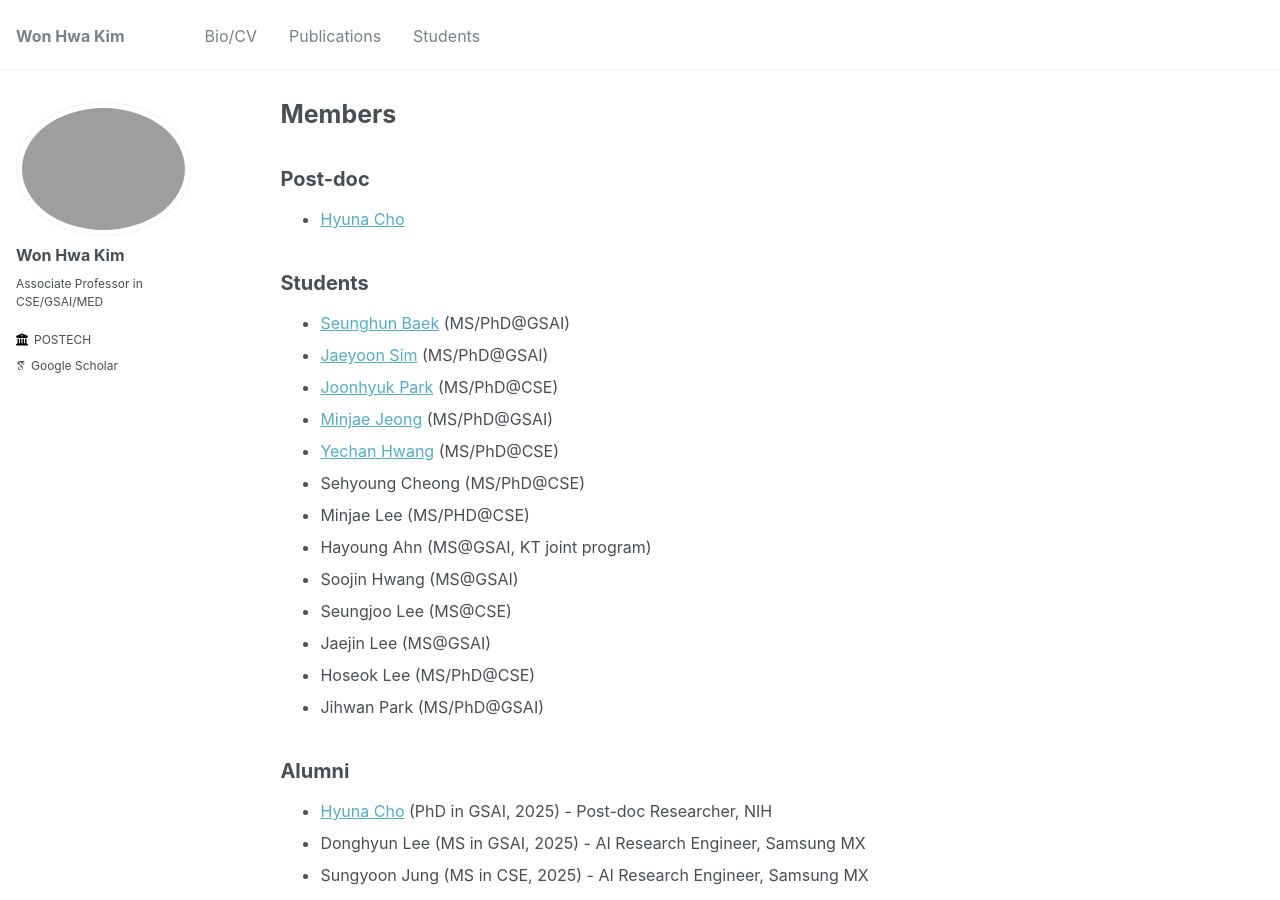
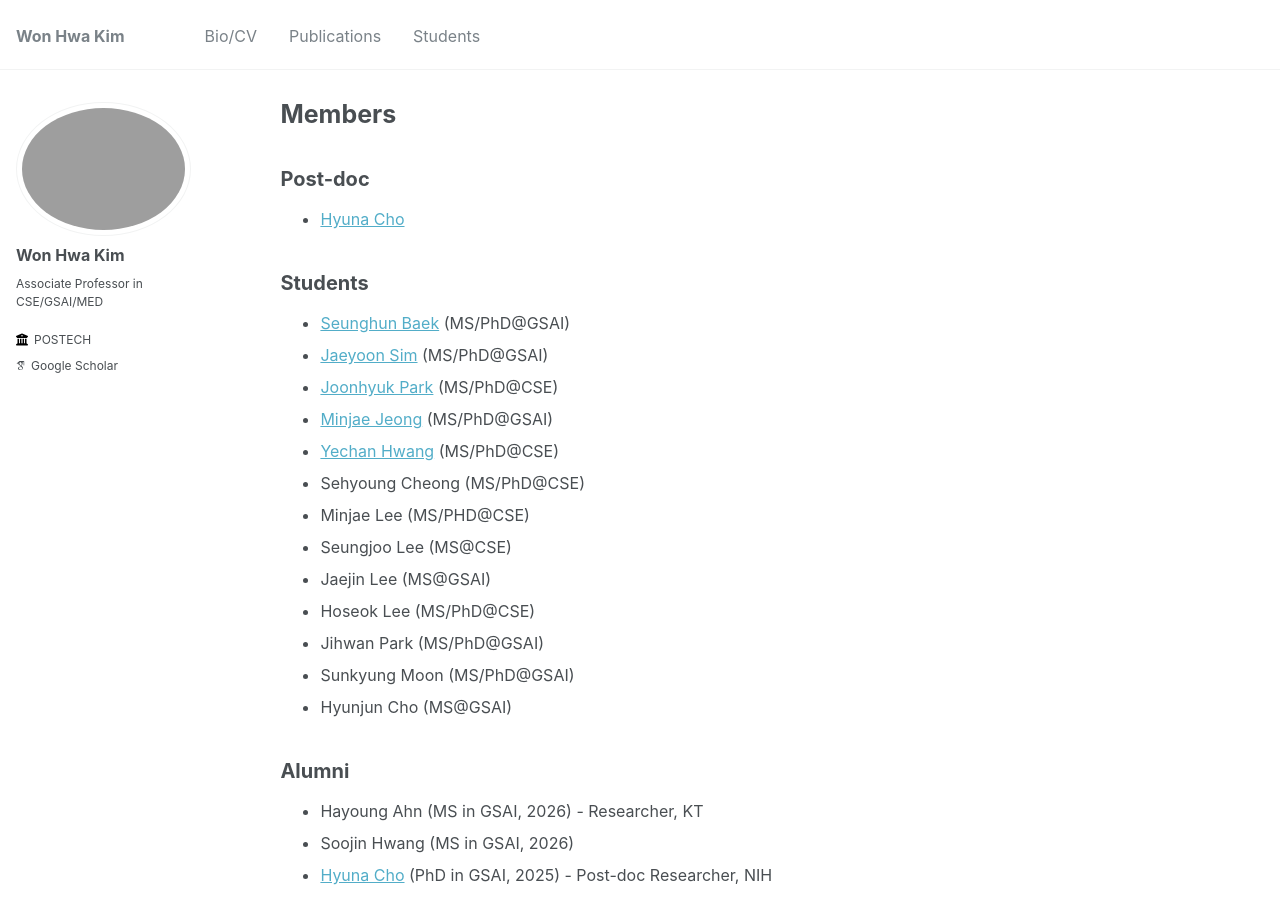
Before and after one commit to wwplato/wwplato.github.io, a Jekyll site: the page built from _pages/students.md, in a window 1280 px wide and 900 px high. Built offline with Jekyll 4.4.1, drawn with Linux system fonts in a browser that asks for light colours; some web fonts are replaced.

Commit message:
Update students.md

```diff
--- a/_pages/students.md
+++ b/_pages/students.md
@@ -18,15 +18,17 @@ Students
 * [Yechan Hwang](https://yechan99.github.io "Yechan Hwang")  (MS/PhD@CSE)
 * Sehyoung Cheong (MS/PhD@CSE)
 * Minjae Lee (MS/PHD@CSE)
-* Hayoung Ahn (MS@GSAI, KT joint program)
-* Soojin Hwang (MS@GSAI)
 * Seungjoo Lee (MS@CSE)
 * Jaejin Lee (MS@GSAI)
 * Hoseok Lee (MS/PhD@CSE)
 * Jihwan Park (MS/PhD@GSAI)
+* Sunkyung Moon (MS/PhD@GSAI)
+* Hyunjun Cho (MS@GSAI)
 
 Alumni
 ----
+* Hayoung Ahn (MS in GSAI, 2026) - Researcher, KT
+* Soojin Hwang (MS in GSAI, 2026)
 * [Hyuna Cho](http://sites.google.com/view/hyunacho "Hyuna Cho") (PhD in GSAI, 2025) - Post-doc Researcher, NIH
 * Donghyun Lee (MS in GSAI, 2025) - AI Research Engineer, Samsung MX
 * Sungyoon Jung (MS in CSE, 2025) - AI Research Engineer, Samsung MX
```
